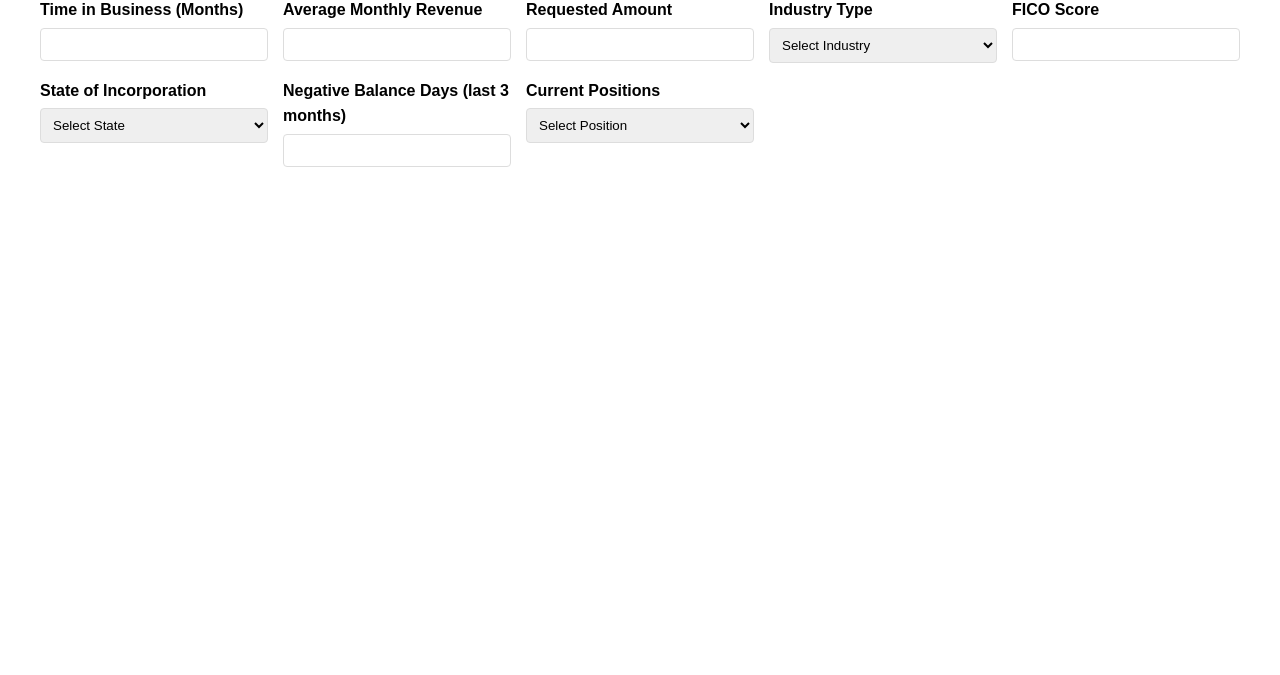
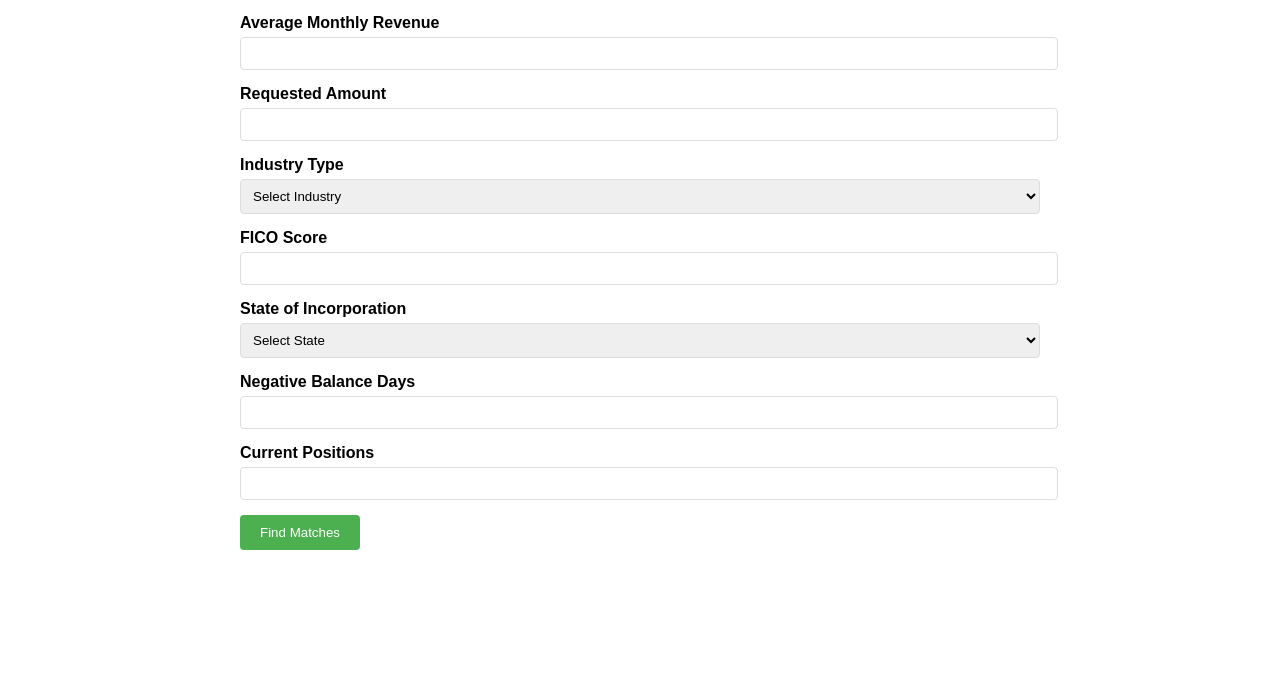
Before and after one commit to sdmintel/wix-embed-test, a plain HTML site: page index.html in a window 1280 px wide. Shown: the part 125-800 px from the top of the page. Drawn offline with Linux system fonts and the light colour scheme.

Commit message:
Update index.html

```diff
--- a/index.html
+++ b/index.html
@@ -5,84 +5,199 @@
     <meta name="viewport" content="width=device-width, initial-scale=1.0">
     <title>Funder Filtration Tool</title>
     <style>
-        body { font-family: Arial, sans-serif; line-height: 1.6; }
-        .container { max-width: 1200px; margin: 0 auto; padding: 20px; }
-        .filters { display: grid; grid-template-columns: repeat(auto-fit, minmax(200px, 1fr)); gap: 15px; margin: 20px 0; }
-        .filter-group { display: flex; flex-direction: column; }
-        .filter-group label { margin-bottom: 5px; font-weight: bold; }
-        input, select { padding: 8px; border: 1px solid #ddd; border-radius: 4px; }
-        .funder-list { display: grid; gap: 20px; margin-top: 30px; }
-        .funder-card { border: 1px solid #ddd; padding: 20px; border-radius: 8px; }
+        body {
+            font-family: Arial, sans-serif;
+            max-width: 800px;
+            margin: 20px auto;
+            padding: 0 20px;
+        }
+        .form-group {
+            margin-bottom: 15px;
+        }
+        label {
+            display: block;
+            margin-bottom: 5px;
+            font-weight: bold;
+        }
+        input, select {
+            width: 100%;
+            padding: 8px;
+            border: 1px solid #ddd;
+            border-radius: 4px;
+        }
+        button {
+            background-color: #4CAF50;
+            color: white;
+            padding: 10px 20px;
+            border: none;
+            border-radius: 4px;
+            cursor: pointer;
+        }
+        button:hover {
+            background-color: #45a049;
+        }
+        .results {
+            margin-top: 20px;
+            padding: 15px;
+            border: 1px solid #ddd;
+            border-radius: 4px;
+        }
+        .error {
+            color: red;
+            font-size: 0.9em;
+        }
     </style>
 </head>
 <body>
-    <div class="container">
-        <h1>Funder Filtration Tool</h1>
-        <form class="filters">
-            <div class="filter-group">
-                <label for="timeInBusiness">Time in Business (Months)</label>
-                <input type="number" id="timeInBusiness" min="0">
+    <h2>Funder Filtration Tool</h2>
+    <form id="funderForm">
+        <div class="form-group">
+            <label for="timeInBusiness">Time in Business (months)</label>
+            <input type="number" id="timeInBusiness" min="6" required>
         </div>
-            <div class="filter-group">
-                <label for="avgMonthlyRevenue">Average Monthly Revenue</label>
-                <input type="number" id="avgMonthlyRevenue" min="0">
+        <div class="form-group">
+            <label for="monthlyRevenue">Average Monthly Revenue</label>
+            <input type="number" id="monthlyRevenue" min="0" required>
         </div>
-            <div class="filter-group">
+        <div class="form-group">
             <label for="requestedAmount">Requested Amount</label>
-                <input type="number" id="requestedAmount" min="0">
+            <input type="number" id="requestedAmount" min="0" required>
         </div>
-            <div class="filter-group">
-                <label for="industryType">Industry Type</label>
-                <select id="industryType">
+        <div class="form-group">
+            <label for="industry">Industry Type</label>
+            <select id="industry" required>
                 <option value="">Select Industry</option>
-                    <!-- Populate from spreadsheet data -->
+                <option value="retail">Retail</option>
+                <option value="restaurant">Restaurant</option>
+                <option value="service">Service</option>
+                <option value="manufacturing">Manufacturing</option>
+                <option value="construction">Construction</option>
+                <option value="healthcare">Healthcare</option>
+                <!-- Add more industries as needed -->
             </select>
         </div>
-            <div class="filter-group">
-                <label for="ficoScore">FICO Score</label>
-                <input type="number" id="ficoScore" min="300" max="850">
+        <div class="form-group">
+            <label for="fico">FICO Score</label>
+            <input type="number" id="fico" min="300" max="850" required>
         </div>
-            <div class="filter-group">
-                <label for="stateOfIncorporation">State of Incorporation</label>
-                <select id="stateOfIncorporation">
+        <div class="form-group">
+            <label for="state">State of Incorporation</label>
+            <select id="state" required>
                 <option value="">Select State</option>
-                    <!-- Add all US states -->
+                <!-- All 50 states will be populated via JavaScript -->
             </select>
         </div>
-            <div class="filter-group">
-                <label for="negativeBalanceDays">Negative Balance Days (last 3 months)</label>
-                <input type="number" id="negativeBalanceDays" min="0" max="90">
+        <div class="form-group">
+            <label for="negativeBalanceDays">Negative Balance Days</label>
+            <input type="number" id="negativeBalanceDays" min="0" max="20" required>
         </div>
-            <div class="filter-group">
+        <div class="form-group">
             <label for="currentPositions">Current Positions</label>
-                <select id="currentPositions">
-                    <option value="">Select Position</option>
-                    <option value="0">0</option>
-                    <option value="1">1</option>
-                    <option value="2">2</option>
-                    <option value="3">3</option>
-                    <option value="4">4</option>
-                    <option value="5">5</option>
-                    <option value="6">6</option>
-                    <option value="7">7</option>
-                </select>
+            <input type="number" id="currentPositions" min="0" max="7" required>
         </div>
+        <button type="submit">Find Matches</button>
     </form>
-        <div id="funderList" class="funder-list">
-            <!-- Funders will be populated here -->
+    <div id="results" class="results" style="display:none;">
+        <h3>Matching Results</h3>
+        <div id="matchList"></div>
     </div>
-    </div>
-
     <script>
-        // Use the actual funder data from the spreadsheet
-        const FUNDER_DATA = [
-            // Add the complete funder data from the spreadsheet here
+        // States data
+        const states = [
+            'AL', 'AK', 'AZ', 'AR', 'CA', 'CO', 'CT', 'DE', 'FL', 'GA',
+            'HI', 'ID', 'IL', 'IN', 'IA', 'KS', 'KY', 'LA', 'ME', 'MD',
+            'MA', 'MI', 'MN', 'MS', 'MO', 'MT', 'NE', 'NV', 'NH', 'NJ',
+            'NM', 'NY', 'NC', 'ND', 'OH', 'OK', 'OR', 'PA', 'RI', 'SC',
+            'SD', 'TN', 'TX', 'UT', 'VT', 'VA', 'WA', 'WV', 'WI', 'WY'
         ];
 
-        document.addEventListener('DOMContentLoaded', function() {
-            // Implement filtering logic based on all fields
-            // Use the actual connection rules from the spreadsheet
+        // Populate states dropdown
+        const stateSelect = document.getElementById('state');
+        states.forEach(state => {
+            const option = document.createElement('option');
+            option.value = state;
+            option.textContent = state;
+            stateSelect.appendChild(option);
         });
+
+        // Form submission handler
+        document.getElementById('funderForm').addEventListener('submit', function(e) {
+            e.preventDefault();
+
+            // Get form values
+            const data = {
+                timeInBusiness: parseInt(document.getElementById('timeInBusiness').value),
+                monthlyRevenue: parseFloat(document.getElementById('monthlyRevenue').value),
+                requestedAmount: parseFloat(document.getElementById('requestedAmount').value),
+                industry: document.getElementById('industry').value,
+                fico: parseInt(document.getElementById('fico').value),
+                state: document.getElementById('state').value,
+                negativeBalanceDays: parseInt(document.getElementById('negativeBalanceDays').value),
+                currentPositions: parseInt(document.getElementById('currentPositions').value)
+            };
+
+            // Validate inputs
+            if (data.negativeBalanceDays > 20) {
+                alert('Negative balance days cannot exceed 20');
+                return;
+            }
+
+            // Calculate matching score
+            const score = calculateMatchScore(data);
+
+            // Display results
+            displayResults(score, data);
+        });
+
+        function calculateMatchScore(data) {
+            let score = 0;
+
+            // Time in business scoring (6+ months)
+            if (data.timeInBusiness >= 12) score += 1.5;
+            else if (data.timeInBusiness >= 9) score += 1.0;
+            else if (data.timeInBusiness >= 6) score += 0.5;
+
+            // Monthly revenue scoring
+            if (data.monthlyRevenue >= 100000) score += 2;
+            else if (data.monthlyRevenue >= 50000) score += 1.5;
+            else if (data.monthlyRevenue >= 25000) score += 1;
+
+            // FICO scoring
+            if (data.fico >= 700) score += 2;
+            else if (data.fico >= 650) score += 1.5;
+            else if (data.fico >= 600) score += 1;
+
+            // Negative balance days scoring
+            if (data.negativeBalanceDays <= 5) score += 2;
+            else if (data.negativeBalanceDays <= 10) score += 1;
+            else if (data.negativeBalanceDays <= 15) score += 0.5;
+
+            // Current positions scoring
+            score += Math.min(data.currentPositions, 3) * 1;
+
+            return score;
+        }
+
+        function displayResults(score, data) {
+            const resultsDiv = document.getElementById('results');
+            const matchList = document.getElementById('matchList');
+
+            resultsDiv.style.display = 'block';
+            matchList.innerHTML = `
+                <p>Match Score: ${score.toFixed(1)} / 10.5</p>
+                <p>Summary:</p>
+                <ul>
+                    <li>Time in Business: ${data.timeInBusiness} months</li>
+                    <li>Monthly Revenue: $${data.monthlyRevenue.toLocaleString()}</li>
+                    <li>Requested Amount: $${data.requestedAmount.toLocaleString()}</li>
+                    <li>Industry: ${data.industry}</li>
+                    <li>FICO Score: ${data.fico}</li>
+                    <li>State: ${data.state}</li>
+                    <li>Negative Balance Days: ${data.negativeBalanceDays}</li>
+                    <li>Current Positions: ${data.currentPositions}</li>
+                </ul>
+            `;
+        }
     </script>
 </body>
 </html>
```
Lines whose indentation alone changed are shown as unchanged.
